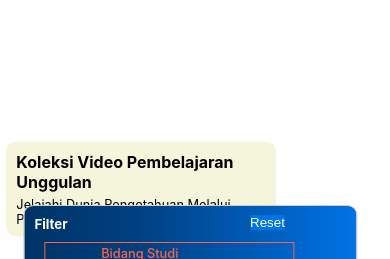
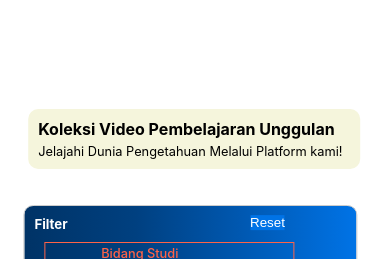
Before and after one commit to ferdiansyah-ferri/reactjs-mission1-sederhana, a React (Create React App) app: page /semuaproduk in a window 390 px wide. Shown: the part 131-390 px from the top of the page. Built offline with nearby package versions, Linux system fonts and the light colour scheme; some icons are missing.

Commit message:
merubah tampilan awal

```diff
--- a/src/components/styles/Profile.module.css
+++ b/src/components/styles/Profile.module.css
@@ -217,7 +217,7 @@
 @media screen and (min-width: 500px) and (max-width: 1100px) {
     .Profile {
         width: auto;
-        height: 50vh;
+        height: 100%;
         transform: translate(0);
     }
 
--- a/src/components/styles/SemuaProduk.module.css
+++ b/src/components/styles/SemuaProduk.module.css
@@ -314,8 +314,8 @@ input[type="radio"] {
     }
 
     .HeaderDuaProduk {
-        transform: translate(-5%, 150%);
-        width: 80%;
+        transform: translate(0%, 100%);
+        width: 100%;
     }
 
     .filterContainer {
@@ -388,3 +388,13 @@ input[type="radio"] {
     }
 
 }
+
+@media screen and (min-width: 800px) and (max-width: 900px) {
+    .HeaderDuaProduk {
+        transform: translate(0%, 250%);
+    }
+
+    .Card {
+        width: 80%;
+    }
+}
```
